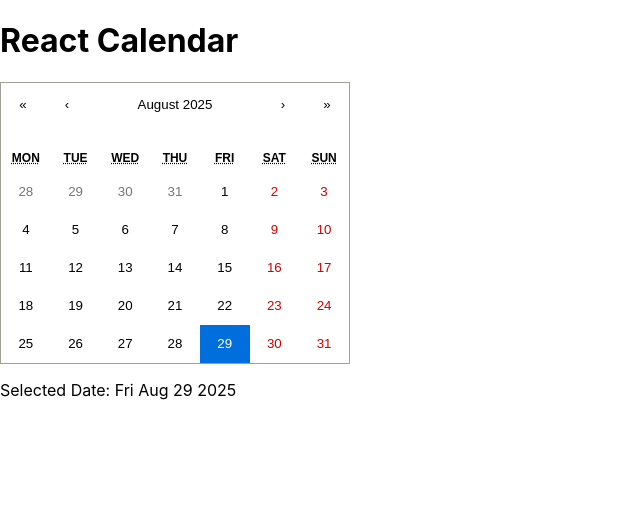
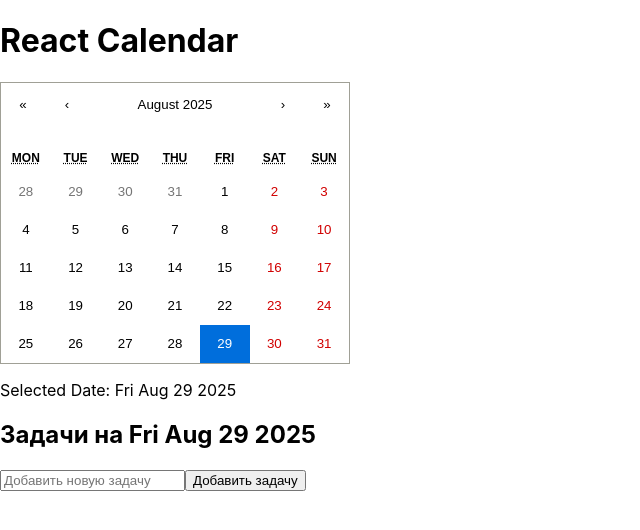
Before and after one commit to BYulia911/task-manager-react, a React (Create React App) app: page / in a window 1280 px wide. Shown: the top 530 px of the page, without its empty margins (0-640 px from the left). Built offline with nearby package versions, Linux system fonts and the light colour scheme.

Commit message:
Добавление задач

```diff
--- a/src/App.js
+++ b/src/App.js
@@ -1,9 +1,21 @@
+import React, { useState } from 'react';
+import CalendarComponent from './components/Calendar';
+import TaskManager from './components/TaskManager';
 import './App.css';
-import Calendar from './components/Calendar'
 
 function App() {
+  const [date, setDate] = useState(new Date());
+
   return (
-    <Calendar />
+    <div className='app'>
+      <h1 className='text-center'>React Calendar</h1>
+      <CalendarComponent date={date} setDate={setDate} />
+      <p className='text-center'>
+        <span className='bold'>Selected Date:</span>{' '}
+        {date.toDateString()}
+      </p>
+      <TaskManager selectedDate={date} />
+    </div>
   );
 }
 
--- a/src/components/Calendar.js
+++ b/src/components/Calendar.js
@@ -1,22 +1,13 @@
-import { useState } from 'react';
+import React from 'react';
 import Calendar from 'react-calendar';
 import 'react-calendar/dist/Calendar.css';
 
-function App() {
-  const [date, setDate] = useState(new Date());
-
+function CalendarComponent({ date, setDate }) {
   return (
-    <div className='app'>
-      <h1 className='text-center'>React Calendar</h1>
-      <div className='calendar-container'>
-        <Calendar onChange={setDate} value={date} />
-      </div>
-      <p className='text-center'>
-        <span className='bold'>Selected Date:</span>{' '}
-        {date.toDateString()}
-      </p>
+    <div className='calendar-container'>
+      <Calendar onChange={setDate} value={date} />
     </div>
   );
 }
 
-export default App;
+export default CalendarComponent;
--- /dev/null
+++ b/src/components/TaskManager.js
@@ -0,0 +1,51 @@
+import React, { useState, useEffect } from 'react';
+
+function TaskManager({ selectedDate }) {
+  const [tasks, setTasks] = useState([]);
+  const [taskInput, setTaskInput] = useState('');
+
+  useEffect(() => {
+    const storedTasks = JSON.parse(localStorage.getItem('tasks')) || {};
+    setTasks(storedTasks[selectedDate.toDateString()] || []);
+  }, [selectedDate]);
+
+  useEffect(() => {
+    const storedTasks = JSON.parse(localStorage.getItem('tasks')) || {};
+    storedTasks[selectedDate.toDateString()] = tasks;
+    localStorage.setItem('tasks', JSON.stringify(storedTasks));
+  }, [tasks, selectedDate]);
+
+  const addTask = () => {
+    if (taskInput.trim()) {
+      setTasks([...tasks, taskInput]);
+      setTaskInput('');
+    }
+  };
+
+  const deleteTask = (taskToDelete) => {
+    setTasks(tasks.filter(task => task !== taskToDelete));
+  };
+
+  return (
+    <div className='task-manager'>
+      <h2>Задачи на {selectedDate.toDateString()}</h2>
+      <input
+        type='text'
+        value={taskInput}
+        onChange={(e) => setTaskInput(e.target.value)}
+        placeholder='Добавить новую задачу'
+      />
+      <button onClick={addTask}>Добавить задачу</button>
+      <ul>
+        {tasks.map((task, index) => (
+          <li key={index}>
+            {task}
+            <button onClick={() => deleteTask(task)}>Удалить</button>
+          </li>
+        ))}
+      </ul>
+    </div>
+  );
+}
+
+export default TaskManager;
```
